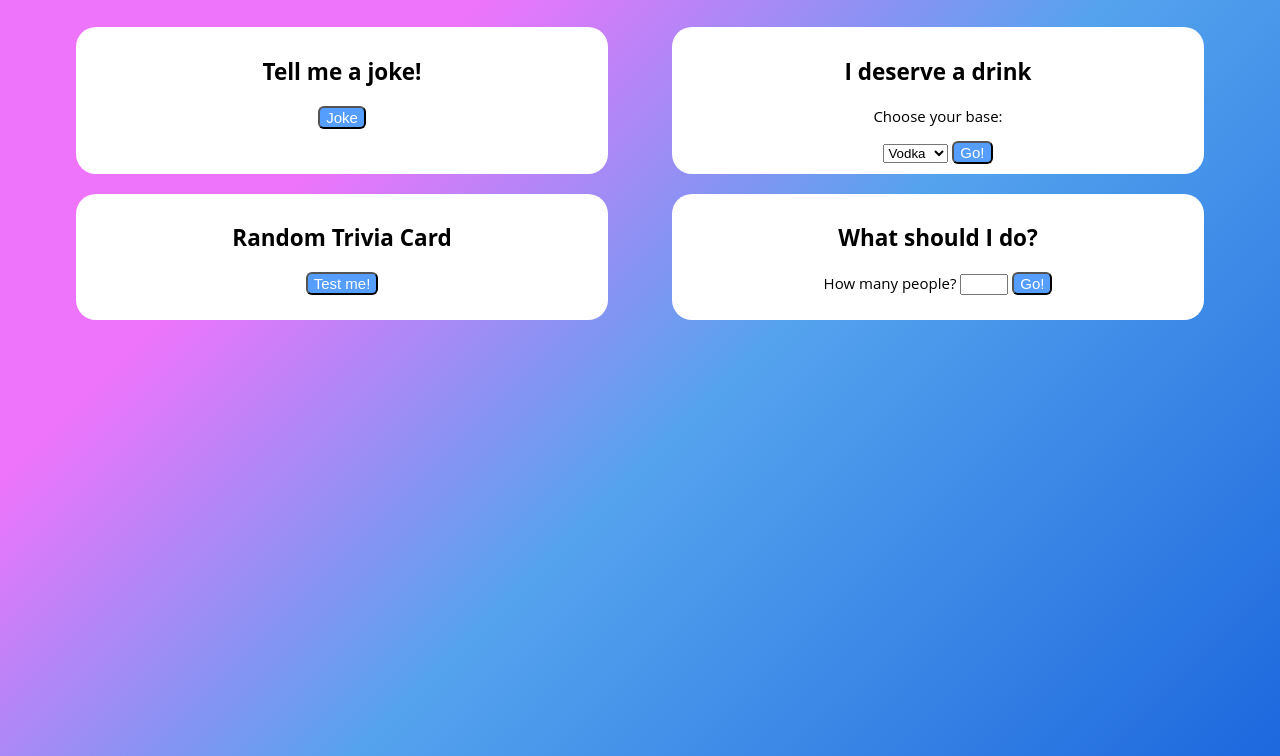
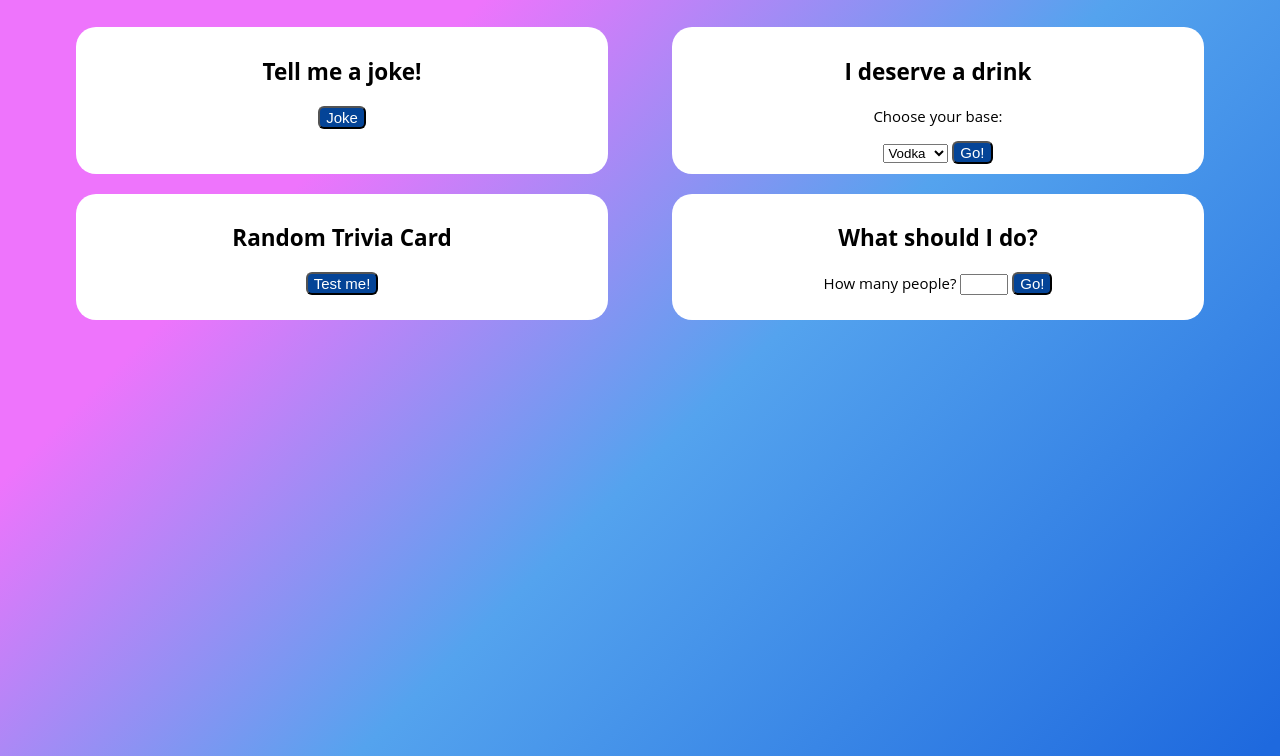
Before and after one commit to ivybenson/Boredom-Buster, a plain HTML site: page index.html in a window 1280 px wide. Shown: the part 64-820 px from the top of the page. Drawn offline with nearby package versions, Linux system fonts and the light colour scheme.

Commit message:
Update style.css

```diff
--- a/style.css
+++ b/style.css
@@ -58,7 +58,7 @@ section {
 }
 
 button {
-  background-color: rgb(85, 158, 253);
+  background-color: rgb(4, 68, 151);
   border-radius: 6px;
   color: white;
   font-size: 15px;
@@ -66,7 +66,7 @@ button {
 
 button:hover {
   color: white;
-  background-color: rgb(19, 92, 189);
+  background-color: rgb(6, 34, 70);
 }
 
 button.trivia-submit {
```
